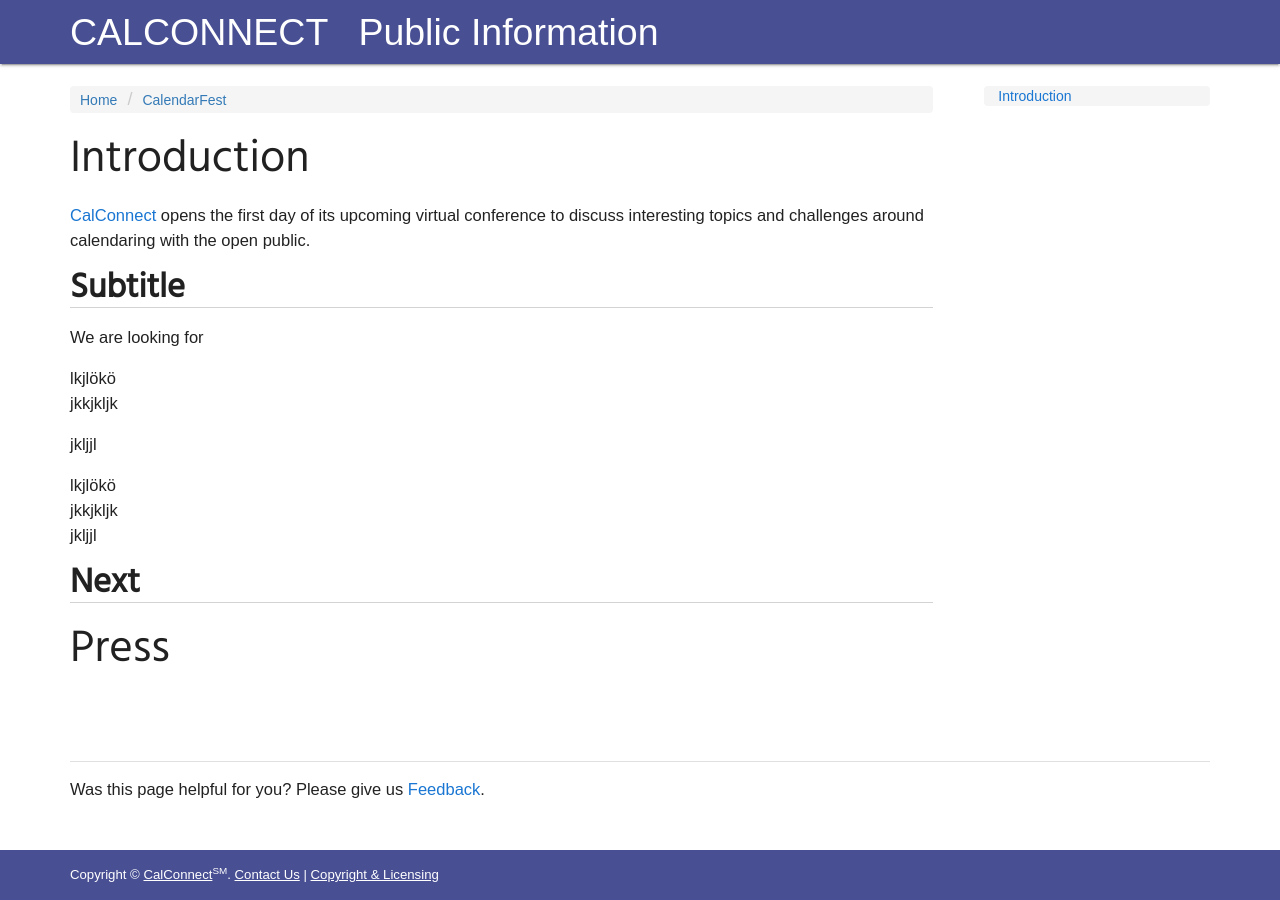
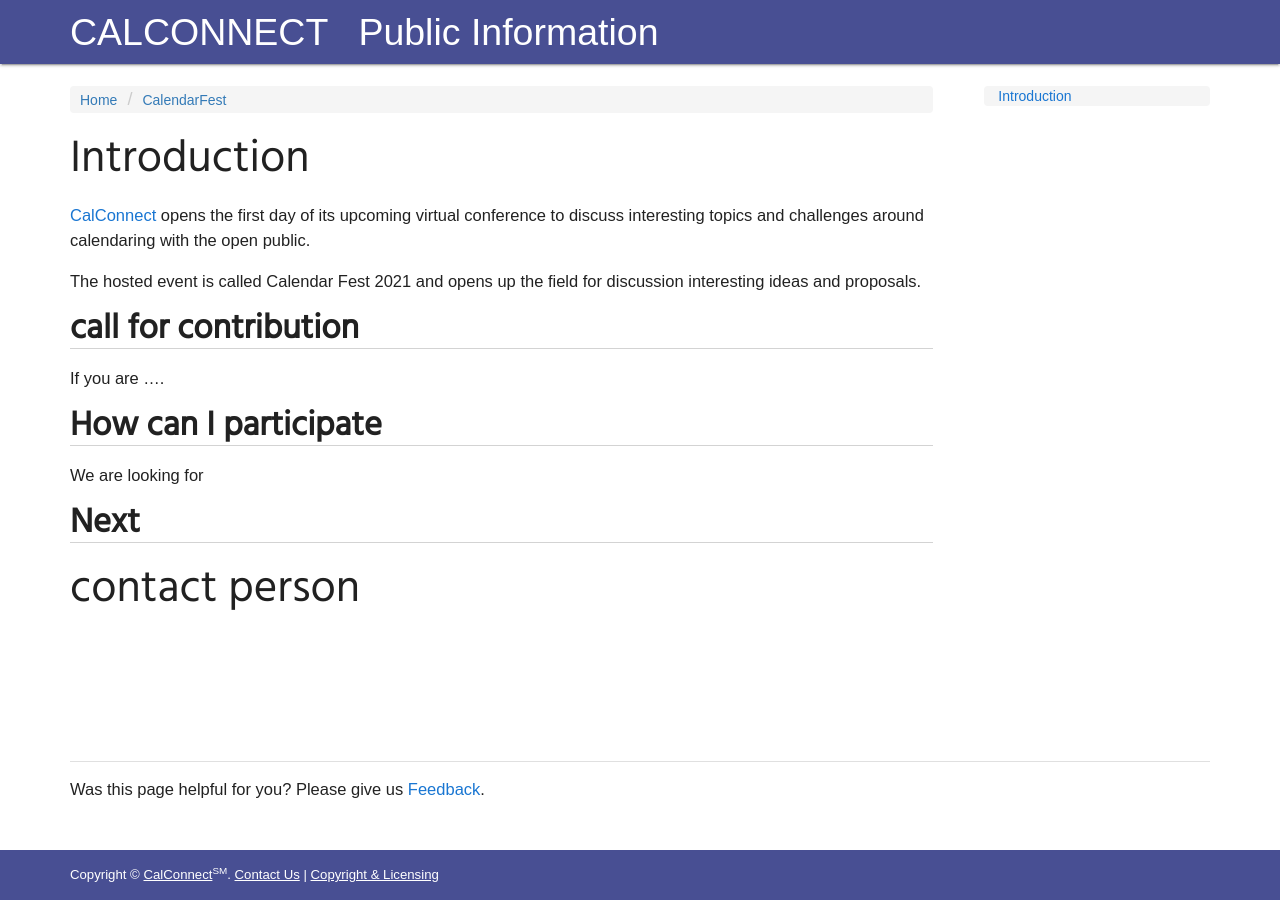
Before and after one commit to CalConnect/public, a Jekyll site: the page built from _pages/CalendarFest/introduction.md, in a window 1280 px wide. Built offline with Jekyll 4.4.1, drawn with Linux system fonts in a browser that asks for light colours; some web fonts are replaced.

Commit message:
Update introduction.md
more structure

```diff
--- a/_pages/CalendarFest/introduction.md
+++ b/_pages/CalendarFest/introduction.md
@@ -11,19 +11,17 @@ order: 1
 
 [CalConnect](https://www.calconnect.org) opens the first day of its upcoming virtual conference to discuss interesting topics and challenges around calendaring with the open public.
 
-## Subtitle
+The hosted event is called Calendar Fest 2021 and opens up the field for discussion interesting ideas and proposals.
+
+## call for contribution
+
+If you are ....
+
+## How can I participate
 
 We are looking for
-*  lkjlökö
-*  jkkjkljk
-*  jkljjl
-
--  lkjlökö
--  jkkjkljk
--  jkljjl
-
 
 ## Next
 
 
-# Press
+# contact person
```
